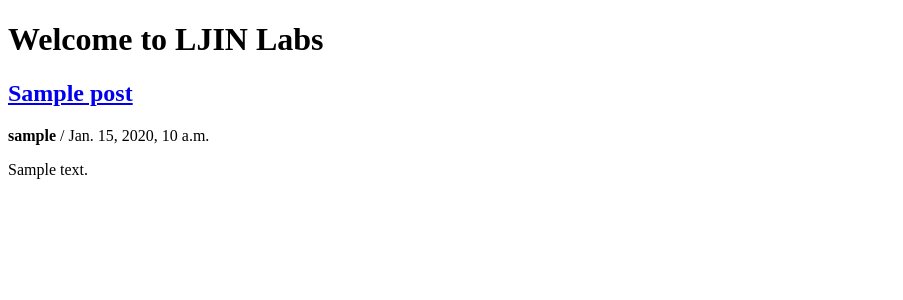
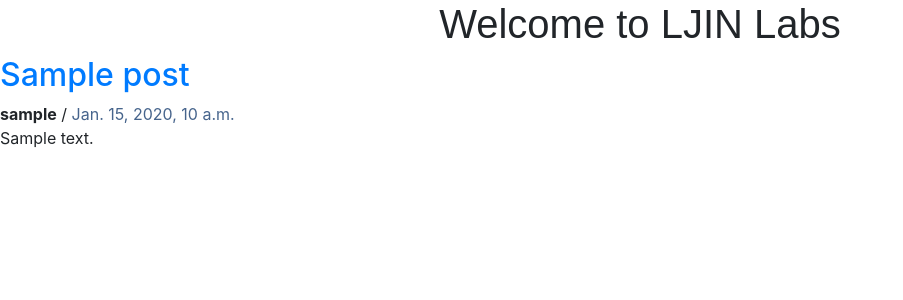
Before and after one commit to ljinlabs/my-first-blog, a Django app: page / in a window 1280 px wide. Shown: the top 300 px of the page, without its empty margins (0-903 px from the left). Run offline with Django 3.2, Linux system fonts and the light colour scheme; tables that the repository leaves empty hold one stand-in row (values such as "Sample post"); some libraries are stand-ins or nearby versions; some web fonts are replaced.

Commit message:
add new styling and fix post list template

```diff
--- /dev/null
+++ b/blog/static/css/blog.css
@@ -0,0 +1,26 @@
+/* my color palette (light to dark)
+#189de4
+#52b7e9
+#146ca4
+#46648c
+#242444
+*/
+
+.nanumsquare {
+    font-family: 'NanumSquare',
+    sans-serif !important;
+}
+
+.mute {
+    color: #46648c;
+}
+
+.container {
+    text-align: center;
+}
+
+.mainHeader {
+    width: 100%;
+    display: inline-block;
+    text-align: center;
+}
--- a/blog/templates/blog/post_list.html
+++ b/blog/templates/blog/post_list.html
@@ -1,19 +1,30 @@
+{% load static %}
 <!DOCTYPE html>
 <html lang="en">
 <head>
     <meta charset="UTF-8">
     <meta name="viewport" content="width=device-width, initial-scale=1.0">
+    <link href="https://stackpath.bootstrapcdn.com/bootstrap/4.5.0/css/bootstrap.min.css" rel="stylesheet" integrity="sha384-9aIt2nRpC12Uk9gS9baDl411NQApFmC26EwAOH8WgZl5MYYxFfc+NcPb1dKGj7Sk" crossorigin="anonymous">
+    <link rel="stylesheet" type="text/css" href="https://cdn.rawgit.com/moonspam/NanumSquare/master/nanumsquare.css">
+    <link rel="stylesheet" href="{% static 'css/blog.css' %}">
     <title>LJIN Labs</title>
 </head>
 <body>
-    <h1>Welcome to LJIN Labs</h1>
+    <div class="container">
+        <div class="mainHeader">
+            <h1 class="nanumsquare">Welcome to LJIN Labs</h1>
+        </div>
+    </div>
     <div>
         {% for post in posts %}
             <h2><a href="#">{{post.title}}</a></h2>
         <!--<hr>-->
-            <span><strong>{{post.author}}</strong>&nbsp;/&nbsp;{{post.published_date}}</span>
+            <span><strong>{{post.author}}</strong>&nbsp;/&nbsp;<span class="mute">{{post.published_date}}</span></span>
             <p>{{post.text|linebreaksbr }}</p>
         {% endfor %}
     </div>
+    <script src="https://code.jquery.com/jquery-3.3.1.slim.min.js" integrity="sha384-q8i/X+965DzO0rT7abK41JStQIAqVgRVzpbzo5smXKp4YfRvH+8abtTE1Pi6jizo" crossorigin="anonymous"></script>
+    <script src="https://cdnjs.cloudflare.com/ajax/libs/popper.js/1.14.7/umd/popper.min.js" integrity="sha384-UO2eT0CpHqdSJQ6hJty5KVphtPhzWj9WO1clHTMGa3JDZwrnQq4sF86dIHNDz0W1" crossorigin="anonymous"></script>
+    <script src="https://stackpath.bootstrapcdn.com/bootstrap/4.3.1/js/bootstrap.min.js" integrity="sha384-JjSmVgyd0p3pXB1rRibZUAYoIIy6OrQ6VrjIEaFf/nJGzIxFDsf4x0xIM+B07jRM" crossorigin="anonymous"></script>
 </body>
 </html>
```
